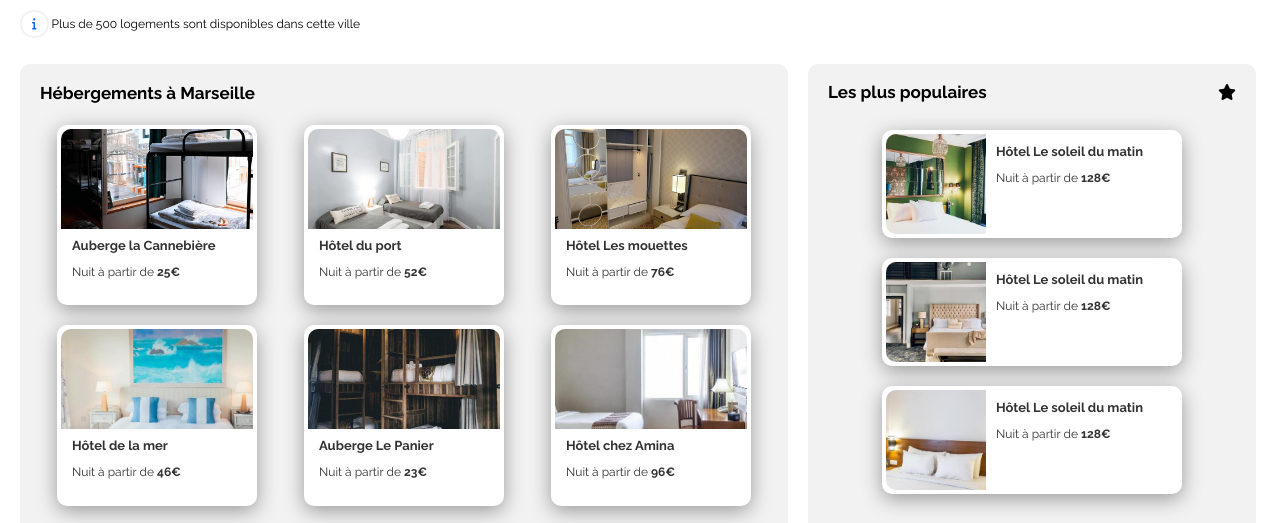
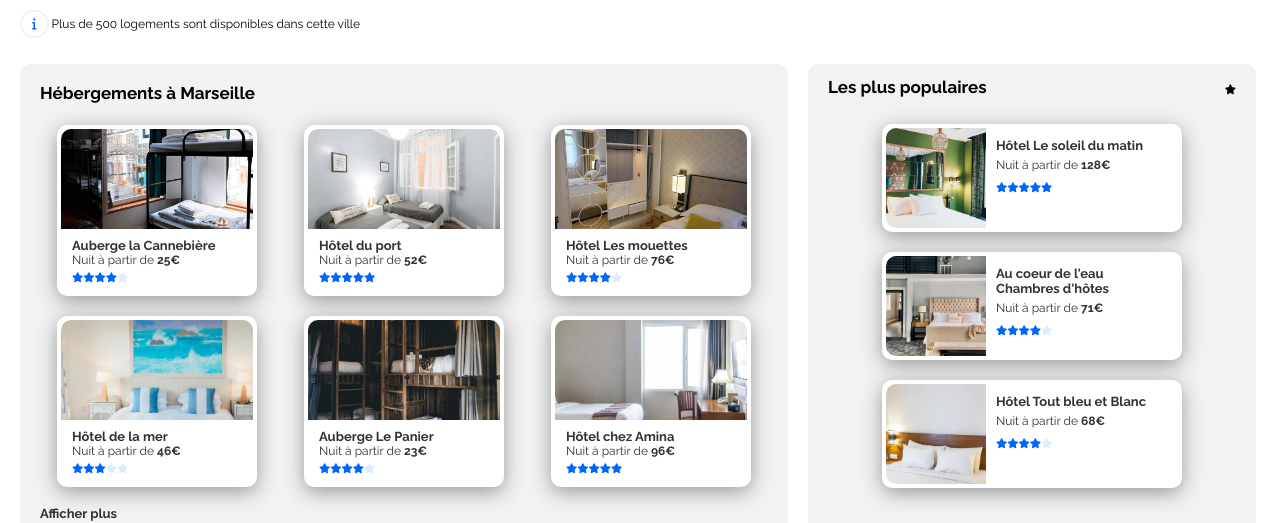
Before and after one commit to MahavishnuT/Projet_2, a plain HTML site: page index.html in a window 1280 px wide. Shown: the part 298-821 px from the top of the page. Drawn offline with Linux system fonts and the light colour scheme.

Commit message:
forgot stars rating

```diff
--- a/index.html
+++ b/index.html
@@ -57,7 +57,7 @@
                                     <p>Nuit à partir de <strong>25€</strong></p>
                                 </div>
                                 <div class="card-notation-hebergement">
-                                    <p></p>
+                                    <p><span class="blue"><i class="fa-solid fa-star"></i><i class="fa-solid fa-star"></i><i class="fa-solid fa-star"></i><i class="fa-solid fa-star"></i></span><span class="grey"><i class="fa-solid fa-star"></i></span></i></p>
                                 </div>
                             </div>
                         </a>
@@ -73,7 +73,7 @@
                                     <p>Nuit à partir de <strong>52€</strong></p>
                                 </div>
                                 <div class="card-notation-hebergement">
-                                    <p></p>
+                                    <p><span class="blue"><i class="fa-solid fa-star"></i><i class="fa-solid fa-star"></i><i class="fa-solid fa-star"></i><i class="fa-solid fa-star"></i><i class="fa-solid fa-star"></i></span></p>
                                 </div>
                             </div>
                         </a>
@@ -89,7 +89,7 @@
                                     <p>Nuit à partir de <strong>76€</strong></p>
                                 </div>
                                 <div class="card-notation-hebergement">
-                                    <p></p>
+                                    <p><span class="blue"><i class="fa-solid fa-star"></i><i class="fa-solid fa-star"></i><i class="fa-solid fa-star"></i><i class="fa-solid fa-star"></i></span><span class="grey"><i class="fa-solid fa-star"></i></span></i></p>
                                 </div>
                             </div>
                         </a>
@@ -105,7 +105,7 @@
                                     <p>Nuit à partir de <strong>46€</strong></p>
                                 </div>
                                 <div class="card-notation-hebergement">
-                                    <p></p>
+                                    <p><span class="blue"><i class="fa-solid fa-star"></i><i class="fa-solid fa-star"></i><i class="fa-solid fa-star"></i></span><span class="grey"><i class="fa-solid fa-star"></i><i class="fa-solid fa-star"></i></span></p>
                                 </div>
                             </div>
                         </a>
@@ -121,7 +121,7 @@
                                     <p>Nuit à partir de <strong>23€</strong></p>
                                 </div>
                                 <div class="card-notation-hebergement">
-                                    <p></p>
+                                    <p><span class="blue"><i class="fa-solid fa-star"></i><i class="fa-solid fa-star"></i><i class="fa-solid fa-star"></i><i class="fa-solid fa-star"></i></span><span class="grey"><i class="fa-solid fa-star"></i></span></i></p>
                                 </div>
                             </div>
                         </a>
@@ -137,7 +137,7 @@
                                     <p>Nuit à partir de <strong>96€</strong></p>
                                 </div>
                                 <div class="card-notation-hebergement">
-                                    <p></p>
+                                    <p><span class="blue"><i class="fa-solid fa-star"></i><i class="fa-solid fa-star"></i><i class="fa-solid fa-star"></i><i class="fa-solid fa-star"></i><i class="fa-solid fa-star"></i></span></p>
                                 </div>
                             </div>
                         </a>
@@ -164,7 +164,7 @@
                                     <p>Nuit à partir de <strong>128€</strong></p>
                                 </div>
                                 <div class="card-notation-populaire">
-                                    <p></p>
+                                    <p><span class="blue"><i class="fa-solid fa-star"></i><i class="fa-solid fa-star"></i><i class="fa-solid fa-star"></i><i class="fa-solid fa-star"></i><i class="fa-solid fa-star"></i></span></p>
                                 </div>
                             </div>
                         </a>
@@ -174,13 +174,14 @@
                             <div class="card-image-populaire"><img src="DW_P2_-_Ressources_Booki_FR/images/hebergements/4_small/aw-creative-VGs8z60yT2c-unsplash.jpg" alt="au coeur de l'eau"></div>
                             <div class="card-body-populaire">
                                 <div class="card-title-populaire">
-                                    <h2>Hôtel Le soleil du matin</h2>
+                                    <h2>Au coeur de l'eau</h2>
+                                    <h2>Chambres d'hôtes</h2>
                                 </div>
                                 <div class="card-excerpt-populaire">
-                                    <p>Nuit à partir de <strong>128€</strong></p>
+                                    <p>Nuit à partir de <strong>71€</strong></p>
                                 </div>
                                 <div class="card-notation-populaire">
-                                    <p></p>
+                                    <p><span class="blue"><i class="fa-solid fa-star"></i><i class="fa-solid fa-star"></i><i class="fa-solid fa-star"></i><i class="fa-solid fa-star"></i></span><span class="grey"><i class="fa-solid fa-star"></i></span></i></p>
                                 </div>
                             </div>
                         </a>
@@ -190,13 +191,13 @@
                             <div class="card-image-populaire"><img src="DW_P2_-_Ressources_Booki_FR/images/hebergements/4_small/febrian-zakaria-sjvU0THccQA-unsplash.jpg" alt="tout bleu tout blanc"></div>
                             <div class="card-body-populaire">
                                 <div class="card-title-populaire">
-                                    <h2>Hôtel Le soleil du matin</h2>
+                                    <h2>Hôtel Tout bleu et Blanc</h2>
                                 </div>
                                 <div class="card-excerpt-populaire">
-                                    <p>Nuit à partir de <strong>128€</strong></p>
+                                    <p>Nuit à partir de <strong>68€</strong></p>
                                 </div>
                                 <div class="card-notation-populaire">
-                                    <p></p>
+                                    <p><span class="blue"><i class="fa-solid fa-star"></i><i class="fa-solid fa-star"></i><i class="fa-solid fa-star"></i><i class="fa-solid fa-star"></i></span><span class="grey"><i class="fa-solid fa-star"></i></span></i></p>
                                 </div>
                             </div>
                         </a>
```
Also changed, not shown: normalize.css.
